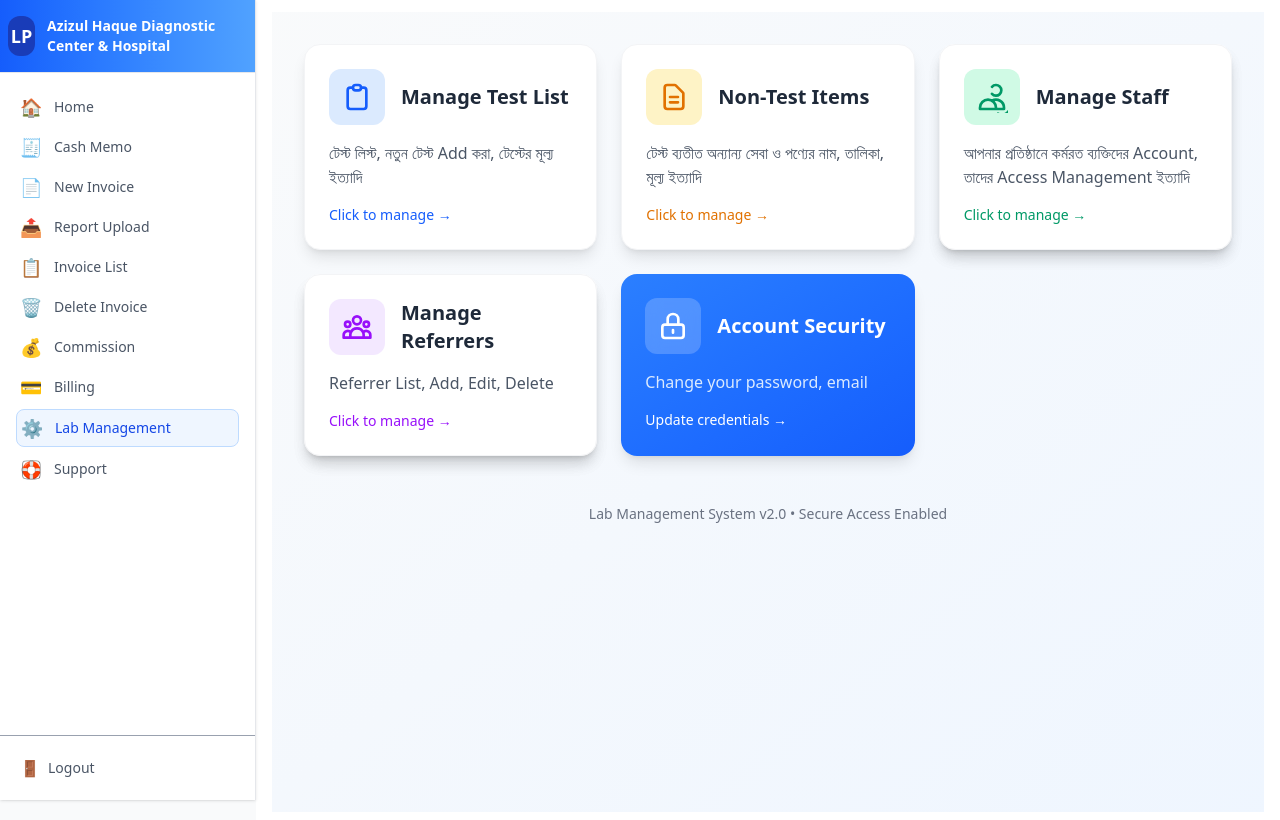
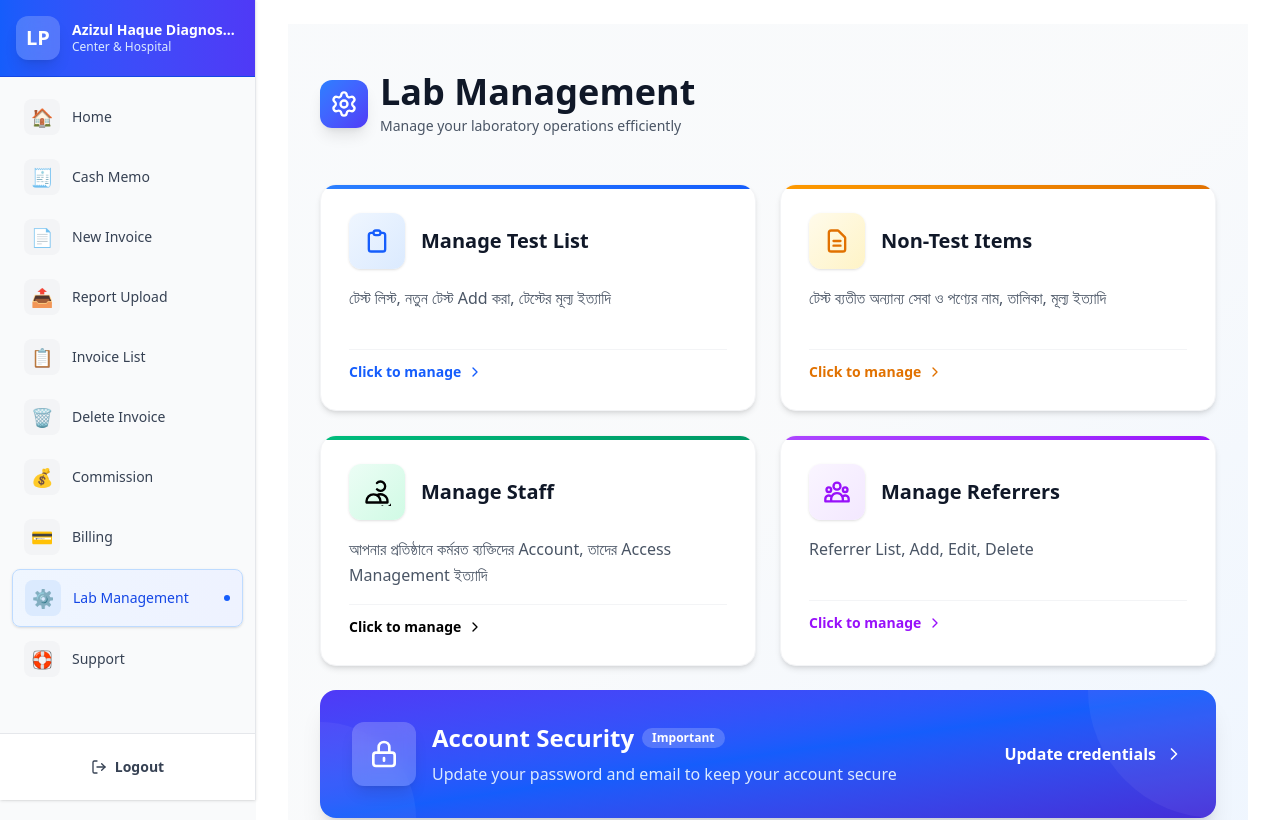
Before and after one commit to samiulfahad/LabPilotClient-Frontend, a React app: page /labManagement in a window 1280 px wide. Shown: the top 820 px of the page. Built offline with nearby package versions, Linux system fonts and the light colour scheme; the HTML template or start-up script is replaced by a standard one.

Commit message:
Design update

```diff
--- a/src/components/layout/DesktopMenu.jsx
+++ b/src/components/layout/DesktopMenu.jsx
@@ -1,5 +1,6 @@
 import { NavLink } from "react-router-dom";
 import menu from "./menu";
+import { LogOut } from "lucide-react";
 
 const DesktopMenu = () => {
   return (
@@ -7,22 +8,24 @@ const DesktopMenu = () => {
       {/* Flex container for proper scrolling */}
       <div className="flex flex-col h-full">
         {/* Fixed Header */}
-        <div className="flex-shrink-0 px-2 py-4 bg-gradient-to-r from-blue-600 to-blue-400 text-gray-500 border-b border-gray-200">
+        <div className="flex-shrink-0 p-4 bg-gradient-to-r from-blue-600 to-indigo-600 border-b border-blue-700">
           <div className="flex items-center space-x-3">
-            <div className="w-10 h-10 bg-blue-800 rounded-xl flex items-center justify-center">
-              <span className="text-white font-bold text-lg">LP</span>
+            <div className="w-11 h-11 bg-white/20 backdrop-blur-sm rounded-xl flex items-center justify-center shadow-lg">
+              <span className="text-white font-bold text-xl">LP</span>
             </div>
-            <div className="text-start">
-              <h1 className="text-white font-bold text-sm">Azizul Haque Diagnostic Center & Hospital</h1>
-              {/* <p className="text-gray-500 text-xs">Azizul Haque Diagnostic Center </p> */}
+            <div className="flex-1 min-w-0">
+              <h1 className="text-white font-bold text-sm leading-tight truncate">
+                Azizul Haque Diagnostic
+              </h1>
+              <p className="text-blue-100 text-xs">Center & Hospital</p>
             </div>
           </div>
         </div>
 
         {/* Scrollable Navigation Menu */}
-        <div className="flex-1 overflow-hidden">
+        <div className="flex-1 overflow-hidden bg-gray-50">
           <div className="h-full overflow-y-auto">
-            <div className="p-4">
+            <div className="p-3">
               <div className="space-y-1">
                 {menu.map((item) => (
                   <NavLink
@@ -30,17 +33,28 @@ const DesktopMenu = () => {
                     to={item.path}
                     end={item.path === "/"}
                     className={({ isActive }) =>
-                      `flex items-center space-x-3 p-1 rounded-lg transition-colors duration-200 ${
+                      `flex items-center space-x-3 px-3 py-2.5 rounded-lg transition-all duration-200 group ${
                         isActive
-                          ? "bg-blue-50 text-blue-700 border border-blue-200"
-                          : "text-gray-600 hover:bg-gray-50 hover:text-gray-900"
+                          ? "bg-gradient-to-r from-blue-50 to-indigo-50 text-blue-700 border border-blue-200 shadow-sm"
+                          : "text-gray-700 hover:bg-white hover:text-gray-900 hover:shadow-sm"
                       }`
                     }
                   >
                     {({ isActive }) => (
                       <>
-                        <span className="text-lg">{item.icon}</span>
-                        <span className="font-medium text-sm">{item.label}</span>
+                        <div
+                          className={`w-9 h-9 rounded-lg flex items-center justify-center transition-all duration-200 flex-shrink-0 ${
+                            isActive
+                              ? "bg-blue-100 text-blue-600"
+                              : "bg-gray-100 text-gray-600 group-hover:bg-blue-50 group-hover:text-blue-600"
+                          }`}
+                        >
+                          <span className="text-lg">{item.icon}</span>
+                        </div>
+                        <span className="font-medium text-sm flex-1">{item.label}</span>
+                        {isActive && (
+                          <div className="w-1.5 h-1.5 bg-blue-600 rounded-full"></div>
+                        )}
                       </>
                     )}
                   </NavLink>
@@ -51,10 +65,10 @@ const DesktopMenu = () => {
         </div>
 
         {/* Fixed Footer */}
-        <div className="flex-shrink-0 p-4 border-t border-gray-400">
-          <button className="w-full flex items-center space-x-2 p-1 text-gray-600 hover:text-red-600 hover:bg-red-50 rounded-lg transition-colors duration-200">
-            <span>🚪</span>
-            <span className="text-sm font-medium">Logout</span>
+        <div className="flex-shrink-0 p-3 border-t border-gray-200 bg-white">
+          <button className="w-full flex items-center justify-center space-x-2 px-3 py-2.5 text-gray-700 hover:text-red-600 hover:bg-red-50 rounded-lg transition-all duration-200 group border border-transparent hover:border-red-200">
+            <LogOut className="w-4 h-4 group-hover:scale-110 transition-transform" />
+            <span className="text-sm font-semibold">Logout</span>
           </button>
         </div>
       </div>
@@ -63,3 +77,75 @@ const DesktopMenu = () => {
 };
 
 export default DesktopMenu;
+
+
+
+
+
+
+
+// import { NavLink } from "react-router-dom";
+// import menu from "./menu";
+
+// const DesktopMenu = () => {
+//   return (
+//     <nav className="hidden lg:flex w-64 fixed left-0 top-0 h-screen flex-col bg-white border-r border-gray-200 shadow-sm z-40">
+//       {/* Flex container for proper scrolling */}
+//       <div className="flex flex-col h-full">
+//         {/* Fixed Header */}
+//         <div className="flex-shrink-0 px-2 py-4 bg-gradient-to-r from-blue-600 to-blue-400 text-gray-500 border-b border-gray-200">
+//           <div className="flex items-center space-x-3">
+//             <div className="w-10 h-10 bg-blue-800 rounded-xl flex items-center justify-center">
+//               <span className="text-white font-bold text-lg">LP</span>
+//             </div>
+//             <div className="text-start">
+//               <h1 className="text-white font-bold text-sm">Azizul Haque Diagnostic Center & Hospital</h1>
+//               {/* <p className="text-gray-500 text-xs">Azizul Haque Diagnostic Center </p> */}
+//             </div>
+//           </div>
+//         </div>
+
+//         {/* Scrollable Navigation Menu */}
+//         <div className="flex-1 overflow-hidden">
+//           <div className="h-full overflow-y-auto">
+//             <div className="p-4">
+//               <div className="space-y-1">
+//                 {menu.map((item) => (
+//                   <NavLink
+//                     key={item.path}
+//                     to={item.path}
+//                     end={item.path === "/"}
+//                     className={({ isActive }) =>
+//                       `flex items-center space-x-3 p-1 rounded-lg transition-colors duration-200 ${
+//                         isActive
+//                           ? "bg-blue-50 text-blue-700 border border-blue-200"
+//                           : "text-gray-600 hover:bg-gray-50 hover:text-gray-900"
+//                       }`
+//                     }
+//                   >
+//                     {({ isActive }) => (
+//                       <>
+//                         <span className="text-lg">{item.icon}</span>
+//                         <span className="font-medium text-sm">{item.label}</span>
+//                       </>
+//                     )}
+//                   </NavLink>
+//                 ))}
+//               </div>
+//             </div>
+//           </div>
+//         </div>
+
+//         {/* Fixed Footer */}
+//         <div className="flex-shrink-0 p-4 border-t border-gray-400">
+//           <button className="w-full flex items-center space-x-2 p-1 text-gray-600 hover:text-red-600 hover:bg-red-50 rounded-lg transition-colors duration-200">
+//             <span>🚪</span>
+//             <span className="text-sm font-medium">Logout</span>
+//           </button>
+//         </div>
+//       </div>
+//     </nav>
+//   );
+// };
+
+// export default DesktopMenu;
--- a/src/components/layout/index.jsx
+++ b/src/components/layout/index.jsx
@@ -7,10 +7,27 @@ const Layout = ({ children }) => {
       <MobileMenu />
       <DesktopMenu />
 
-      {/* Main content - Adjusted for simpler sidebar */}
-      <main className="lg:ml-64 flex-1 min-h-screen bg-white">
-        <div className="space-y-8 pt-20 lg:pt-3 bg-white w-full max-w-[100vw] mx-auto p-4">{children}</div>
-      </main>
+      {/* Main content wrapper */}
+      <div className="lg:ml-64 flex-1 flex flex-col min-h-screen">
+        {/* Main content area */}
+        <main className="flex-1 bg-white">
+          <div className="pt-20 lg:pt-6 px-4 sm:px-6 lg:px-8 pb-8">
+            <div className="max-w-7xl mx-auto">{children}</div>
+          </div>
+        </main>
+
+        {/* Global Footer */}
+        <footer className="bg-gradient-to-r from-gray-50 to-gray-100 border-t border-gray-200">
+          <div className="max-w-7xl mx-auto px-4 sm:px-6 lg:px-8 py-6">
+            {/* Bottom copyright */}
+            <div className=" pt-4 border-t border-gray-200">
+              <p className="text-center text-xs text-gray-500">
+                © {new Date().getFullYear()} LabPilot Pro. All rights reserved.
+              </p>
+            </div>
+          </div>
+        </footer>
+      </div>
     </div>
   );
 };
--- a/src/pages/labManagement/index.jsx
+++ b/src/pages/labManagement/index.jsx
@@ -1,5 +1,6 @@
 import Icons from "../../components/icons";
 import { Link } from "react-router-dom";
+import { Settings, ChevronRight } from "lucide-react";
 
 const LabManagement = () => {
   const handleChangeCredentials = () => {
@@ -7,107 +8,151 @@ const LabManagement = () => {
     // In a real app, this would open a modal or navigate to settings
   };
 
+  const cards = [
+    {
+      title: "Manage Test List",
+      description: "টেস্ট লিস্ট, নতুন টেস্ট Add করা, টেস্টের মূল্য ইত্যাদি",
+      icon: Icons.TestList,
+      color: "blue",
+      gradient: "from-blue-500 to-blue-600",
+      bgGradient: "from-blue-50 to-blue-100",
+      link: null,
+    },
+    {
+      title: "Non-Test Items",
+      description: "টেস্ট ব্যতীত অন্যান্য সেবা ও পণ্যের নাম, তালিকা, মূল্য ইত্যাদি",
+      icon: Icons.NonTestItems,
+      color: "amber",
+      gradient: "from-amber-500 to-amber-600",
+      bgGradient: "from-amber-50 to-amber-100",
+      link: null,
+    },
+    {
+      title: "Manage Staff",
+      description: "আপনার প্রতিষ্ঠানে কর্মরত ব্যক্তিদের Account, তাদের Access Management ইত্যাদি",
+      icon: Icons.Staff,
+      color: "emerald",
+      gradient: "from-emerald-500 to-emerald-600",
+      bgGradient: "from-emerald-50 to-emerald-100",
+      link: "/manage-staffs",
+    },
+    {
+      title: "Manage Referrers",
+      description: "Referrer List, Add, Edit, Delete",
+      icon: Icons.Referrers,
+      color: "purple",
+      gradient: "from-purple-500 to-purple-600",
+      bgGradient: "from-purple-50 to-purple-100",
+      link: "/manage-referrers",
+    },
+  ];
+
   return (
-    <div className="min-h-screen bg-gradient-to-br from-gray-50 to-blue-50 p-4 md:p-8">
-      {/* Main Grid */}
-      <div className="grid grid-cols-1 md:grid-cols-2 lg:grid-cols-3 gap-6 max-w-6xl mx-auto">
-        {/* Manage Test List Card */}
-        <div className="group bg-white rounded-2xl shadow-lg hover:shadow-xl transition-all duration-300 hover:-translate-y-1 cursor-pointer border border-gray-100 overflow-hidden">
-          <div className="p-6">
-            <div className="flex items-center mb-4">
-              <div className="p-3 bg-blue-100 rounded-xl mr-4 group-hover:bg-blue-200 transition-colors">
-                <Icons.TestList className="w-8 h-8 text-blue-600" />
+    <div className="min-h-screen bg-gradient-to-br from-slate-50 via-gray-50 to-blue-50">
+      <div className="max-w-7xl mx-auto px-4 sm:px-6 lg:px-8 py-8 sm:py-12">
+        {/* Header Section */}
+        <div className="mb-8 sm:mb-12">
+          <div className="flex items-center gap-3 mb-3">
+            <div className="p-2.5 bg-gradient-to-br from-blue-500 to-indigo-600 rounded-xl shadow-lg">
+              <Settings className="w-7 h-7 text-white" />
             </div>
-              <h2 className="text-xl font-semibold text-gray-800">Manage Test List</h2>
-            </div>
-            <p className="text-gray-600 mb-4">টেস্ট লিস্ট, নতুন টেস্ট Add করা, টেস্টের মূল্য ইত্যাদি </p>
-            <div className="flex justify-between items-center">
-              <span className="text-sm text-blue-600 font-medium group-hover:text-blue-800">Click to manage →</span>
+            <div>
+              <h1 className="text-3xl sm:text-4xl font-bold text-gray-900">Lab Management</h1>
+              <p className="text-sm text-gray-600 mt-1">Manage your laboratory operations efficiently</p>
             </div>
           </div>
         </div>
 
-        {/* Manage Not Test Item List Card */}
-        <div className="group bg-white rounded-2xl shadow-lg hover:shadow-xl transition-all duration-300 hover:-translate-y-1 cursor-pointer border border-gray-100 overflow-hidden">
-          <div className="p-6">
-            <div className="flex items-center mb-4">
-              <div className="p-3 bg-amber-100 rounded-xl mr-4 group-hover:bg-amber-200 transition-colors">
-                <Icons.NonTestItems className="w-8 h-8 text-amber-600" />
+        {/* Management Cards Grid */}
+        <div className="grid grid-cols-1 md:grid-cols-2 lg:grid-cols-2 gap-5 sm:gap-6 mb-6">
+          {cards.map((card, index) => {
+            const CardContent = (
+              <div className="group relative bg-white rounded-2xl shadow-md hover:shadow-2xl transition-all duration-300 hover:-translate-y-1 border border-gray-100 overflow-hidden h-full">
+                {/* Gradient Accent */}
+                <div className={`absolute top-0 left-0 right-0 h-1 bg-gradient-to-r ${card.gradient}`} />
+
+                <div className="p-6 sm:p-7">
+                  {/* Icon and Title */}
+                  <div className="flex items-start justify-between mb-4">
+                    <div className="flex items-center gap-4">
+                      <div
+                        className={`p-3.5 bg-gradient-to-br ${card.bgGradient} rounded-xl group-hover:scale-110 transition-transform duration-300 shadow-sm`}
+                      >
+                        <card.icon className={`w-7 h-7 text-${card.color}-600`} />
                       </div>
-              <h2 className="text-xl font-semibold text-gray-800">Non-Test Items</h2>
-            </div>
-            <p className="text-gray-600 mb-4">টেস্ট ব্যতীত অন্যান্য সেবা ও পণ্যের নাম, তালিকা, মূল্য ইত্যাদি</p>
-            <div className="flex justify-between items-center">
-              <span className="text-sm text-amber-600 font-medium group-hover:text-amber-800">Click to manage →</span>
+                      <div>
+                        <h2 className="text-xl font-bold text-gray-900 group-hover:text-gray-700 transition-colors">
+                          {card.title}
+                        </h2>
                       </div>
                     </div>
+                    <ChevronRight
+                      className={`w-5 h-5 text-${card.color}-500 group-hover:translate-x-1 transition-transform opacity-0 group-hover:opacity-100`}
+                    />
                   </div>
 
-        {/* Manage Staffs Card */}
-        <Link to="/manage-staffs" className="group bg-white rounded-2xl shadow-lg hover:shadow-xl...">
-          <div className="group bg-white rounded-2xl shadow-lg hover:shadow-xl transition-all duration-300 hover:-translate-y-1 cursor-pointer border border-gray-100 overflow-hidden">
-            <div className="p-6">
-              <div className="flex items-center mb-4">
-                <div className="p-3 bg-emerald-100 rounded-xl mr-4 group-hover:bg-emerald-200 transition-colors">
-                  <Icons.Staff className="w-8 h-8 text-emerald-600" />
-                </div>
-                <h2 className="text-xl font-semibold text-gray-800">Manage Staff</h2>
-              </div>
-              <p className="text-gray-600 mb-4">
-                আপনার প্রতিষ্ঠানে কর্মরত ব্যক্তিদের Account, তাদের Access Management ইত্যাদি
-              </p>
-              <div className="flex justify-between items-center">
-                <span className="text-sm text-emerald-600 font-medium group-hover:text-emerald-800">
-                  Click to manage →
+                  {/* Description */}
+                  <p className="text-gray-600 leading-relaxed mb-4 min-h-[3rem]">{card.description}</p>
+
+                  {/* Action Footer */}
+                  <div className="flex items-center justify-between pt-3 border-t border-gray-100">
+                    <span
+                      className={`text-sm font-semibold text-${card.color}-600 group-hover:text-${card.color}-700 transition-colors flex items-center gap-1.5`}
+                    >
+                      Click to manage
+                      <ChevronRight className="w-4 h-4" />
                     </span>
                   </div>
                 </div>
               </div>
+            );
+
+            return card.link ? (
+              <Link key={index} to={card.link} className="block h-full">
+                {CardContent}
               </Link>
+            ) : (
+              <div key={index} className="cursor-pointer h-full">
+                {CardContent}
+              </div>
+            );
+          })}
+        </div>
 
-        {/* Manage Referrers Card */}
-        <Link to="/manage-referrers" className="group bg-white rounded-2xl shadow-lg hover:shadow-xl...">
-          <div className="group bg-white rounded-2xl shadow-lg hover:shadow-xl transition-all duration-300 hover:-translate-y-1 cursor-pointer border border-gray-100 overflow-hidden">
-            <div className="p-6">
-              <div className="flex items-center mb-4">
-                <div className="p-3 bg-purple-100 rounded-xl mr-4 group-hover:bg-purple-200 transition-colors">
-                  <Icons.Referrers className="w-8 h-8 text-purple-600" />
+        {/* Account Security Card - Full Width Highlight */}
+        <div
+          onClick={handleChangeCredentials}
+          className="group relative bg-gradient-to-br from-indigo-600 via-blue-600 to-indigo-700 rounded-2xl shadow-xl hover:shadow-2xl transition-all duration-300 hover:-translate-y-1 cursor-pointer overflow-hidden"
+        >
+          {/* Decorative Elements */}
+          <div className="absolute top-0 right-0 w-64 h-64 bg-white/5 rounded-full -mr-32 -mt-32" />
+          <div className="absolute bottom-0 left-0 w-48 h-48 bg-white/5 rounded-full -ml-24 -mb-24" />
+
+          <div className="relative p-6 sm:p-8">
+            <div className="flex flex-col sm:flex-row sm:items-center sm:justify-between gap-4">
+              <div className="flex items-start gap-4">
+                <div className="p-4 bg-white/20 backdrop-blur-sm rounded-xl group-hover:bg-white/30 transition-all shadow-lg">
+                  <Icons.AccountSecurity className="w-8 h-8 text-white" />
                 </div>
-                <h2 className="text-xl font-semibold text-gray-800">Manage Referrers</h2>
-              </div>
-              <p className="text-gray-600 mb-4">Referrer List, Add, Edit, Delete</p>
-              <div className="flex justify-between items-center">
-                <span className="text-sm text-purple-600 font-medium group-hover:text-purple-800">
-                  Click to manage →
+                <div>
+                  <h2 className="text-2xl font-bold text-white mb-2 flex items-center gap-2">
+                    Account Security
+                    <span className="px-2.5 py-0.5 bg-white/20 backdrop-blur-sm rounded-full text-xs font-semibold">
+                      Important
                     </span>
+                  </h2>
+                  <p className="text-blue-100 text-sm sm:text-base">
+                    Update your password and email to keep your account secure
+                  </p>
                 </div>
               </div>
-          </div>
-        </Link>
-
-        {/* Account Settings Card */}
-        <div
-          onClick={handleChangeCredentials}
-          className="group bg-gradient-to-br from-blue-500 to-blue-600 rounded-2xl shadow-lg hover:shadow-xl transition-all duration-300 hover:-translate-y-1 cursor-pointer overflow-hidden col-span-full lg:col-span-1"
-        >
-          <div className="p-6">
-            <div className="flex items-center mb-4">
-              <div className="p-3 bg-white/20 rounded-xl mr-4 backdrop-blur-sm">
-                <Icons.AccountSecurity className="w-8 h-8 text-white" />
-              </div>
-              <h2 className="text-xl font-semibold text-white">Account Security</h2>
-            </div>
-            <p className="text-blue-100 mb-4">Change your password, email</p>
-            <div className="flex justify-between items-center">
-              <span className="text-sm text-white font-medium group-hover:text-gray-100">Update credentials →</span>
+              <div className="flex items-center gap-2 text-white font-semibold group-hover:gap-3 transition-all">
+                <span className="text-sm sm:text-base">Update credentials</span>
+                <ChevronRight className="w-5 h-5 group-hover:translate-x-1 transition-transform" />
               </div>
             </div>
           </div>
         </div>
-
-      {/* Footer Note */}
-      <div className="mt-12 text-center text-gray-500 text-sm">
-        <p>Lab Management System v2.0 • Secure Access Enabled</p>
       </div>
     </div>
   );
```
Also changed, not shown: src/components/layout/MobileMenu.jsx (+44 -54 lines), src/pages/labManagement/manageStaff/index.jsx (+6 -6 lines). Lines whose indentation alone changed are shown as unchanged.
